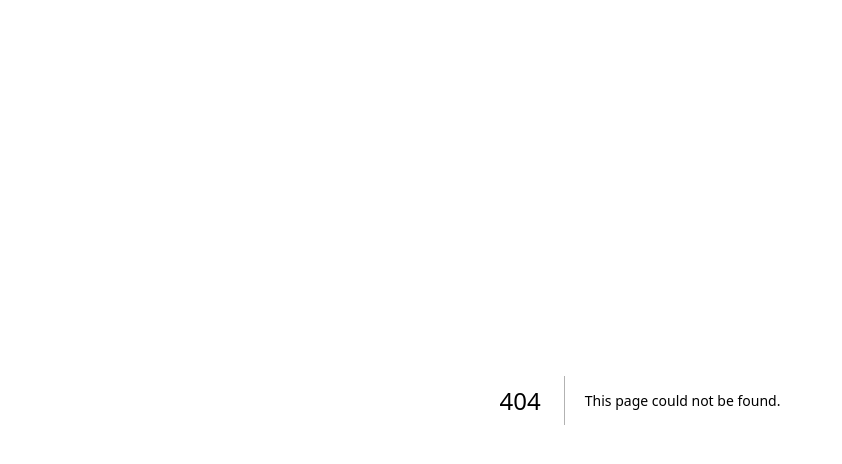
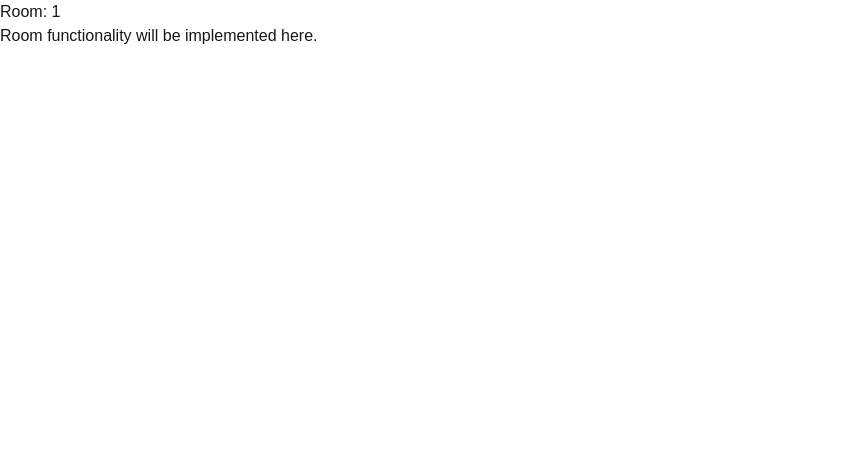
Before and after one commit to underscorekadji/wheel, a Next.js app: page /room/1 in a window 1280 px wide. Before the commit this address had no page. Shown: the top 464 px of the page, without its empty margins (0-842 px from the left). Built offline with nearby package versions, Linux system fonts and the light colour scheme.

Commit message:
feat: add RoomPage component and update StartPage with router import

```diff
--- a/src/app/page.tsx
+++ b/src/app/page.tsx
@@ -1,8 +1,10 @@
 'use client'
 
 import { useState } from 'react'
+import { useRouter } from 'next/navigation'
 
 export default function StartPage() {
+  const router = useRouter()
   const [joinRoomId, setJoinRoomId] = useState('')
   const [isCreating, setIsCreating] = useState(false)
   const [isJoining, setIsJoining] = useState(false)
--- /dev/null
+++ b/src/app/room/[id]/page.tsx
@@ -0,0 +1,9 @@
+export default async function RoomPage({ params }: { params: Promise<{ id: string }> }) {
+  const { id } = await params
+  return (
+    <div>
+      <h1>Room: {id}</h1>
+      <p>Room functionality will be implemented here.</p>
+    </div>
+  )
+}
--- a/src/core/services/configuration/index.ts
+++ b/src/core/services/configuration/index.ts
@@ -14,5 +14,5 @@ export {
   getEnvironmentVariableMappings,
 } from '@/infrastructure/configuration/configuration-loader'
 
-// Testing utilities (only import in test files)
-export * from './testing'
+// Testing utilities - DO NOT IMPORT - use direct import in test files only
+// export * from './testing'
```
